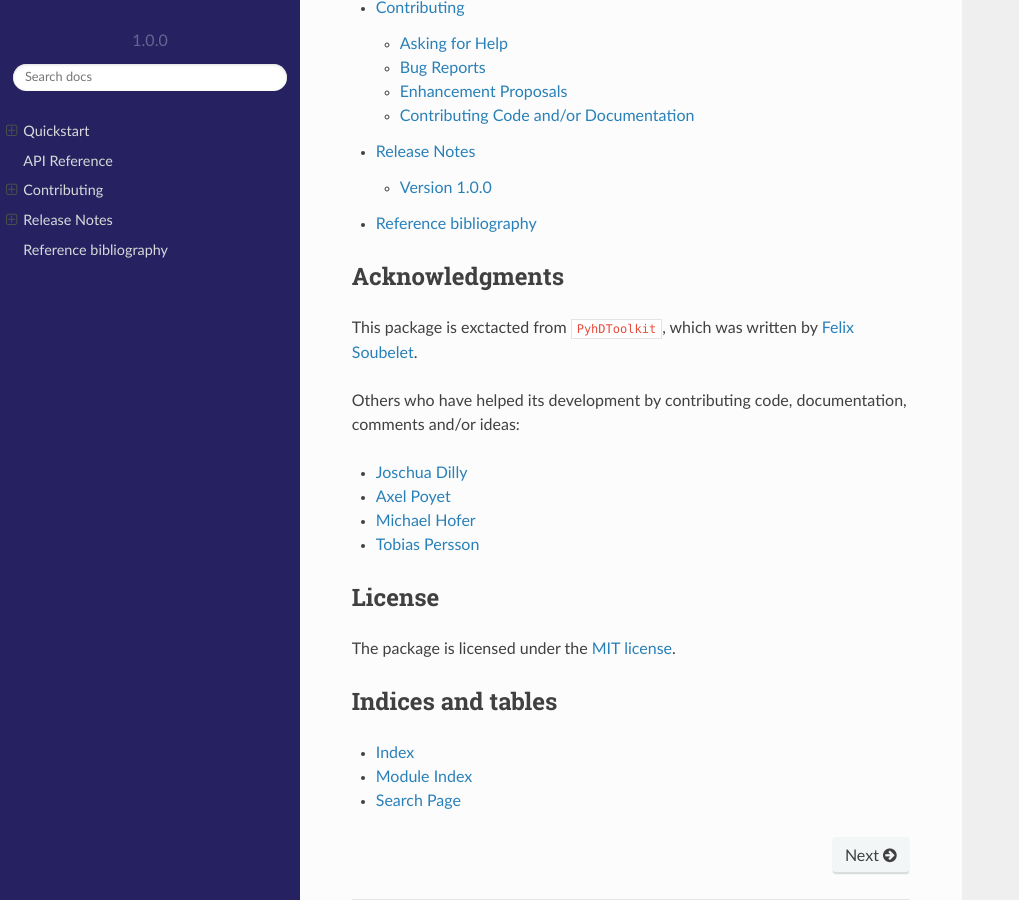
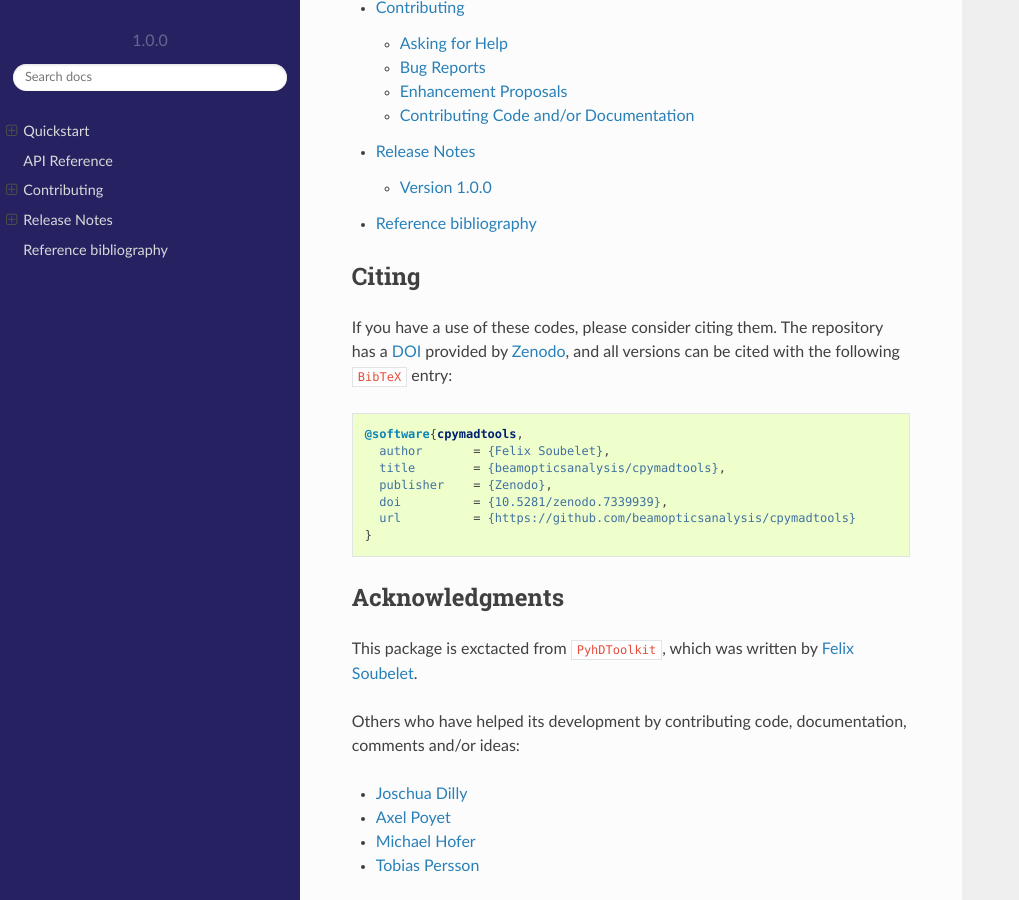
Before and after one commit to beamopticsanalysis/cpymadtools, a Sphinx documentation site: the page built from docs/index.rst, in a window 1280 px wide and 900 px high, scrolled down 859 px. Shown: the whole window, without its empty margins (0-1019 px from the left). Built offline with Sphinx 7.4.7 and the Read the Docs theme 2.0.0, drawn with Linux system fonts in a browser that asks for light colours.

Commit message:
with DOI, add citation.cff and section to doc

```diff
--- a/docs/index.rst
+++ b/docs/index.rst
@@ -30,21 +30,21 @@ Contents
     release
     bibliography
 
-.. Citing
-.. ------
+Citing
+------
 
-.. If you have a use of these codes, please consider citing them.
-.. The repository has a DOI_ provided by Zenodo_, and all versions can be cited with the following ``BibTeX`` entry:
+If you have a use of these codes, please consider citing them.
+The repository has a DOI_ provided by Zenodo_, and all versions can be cited with the following ``BibTeX`` entry:
 
-.. .. code-block:: bibtex
+.. code-block:: bibtex
 
-..    @software{pyhdtoolkit,
-..      author       = {Felix Soubelet},
-..      title        = {beamopticsanalysis/cpymadtools},
-..      publisher    = {Zenodo},
-..      doi          = {},
-..      url          = {}
-..    }
+   @software{cpymadtools,
+     author       = {Felix Soubelet},
+     title        = {beamopticsanalysis/cpymadtools},
+     publisher    = {Zenodo},
+     doi          = {10.5281/zenodo.7339939},
+     url          = {https://github.com/beamopticsanalysis/cpymadtools}
+   }
 
 Acknowledgments
 ---------------
```
Also changed, not shown: 1 other file.
